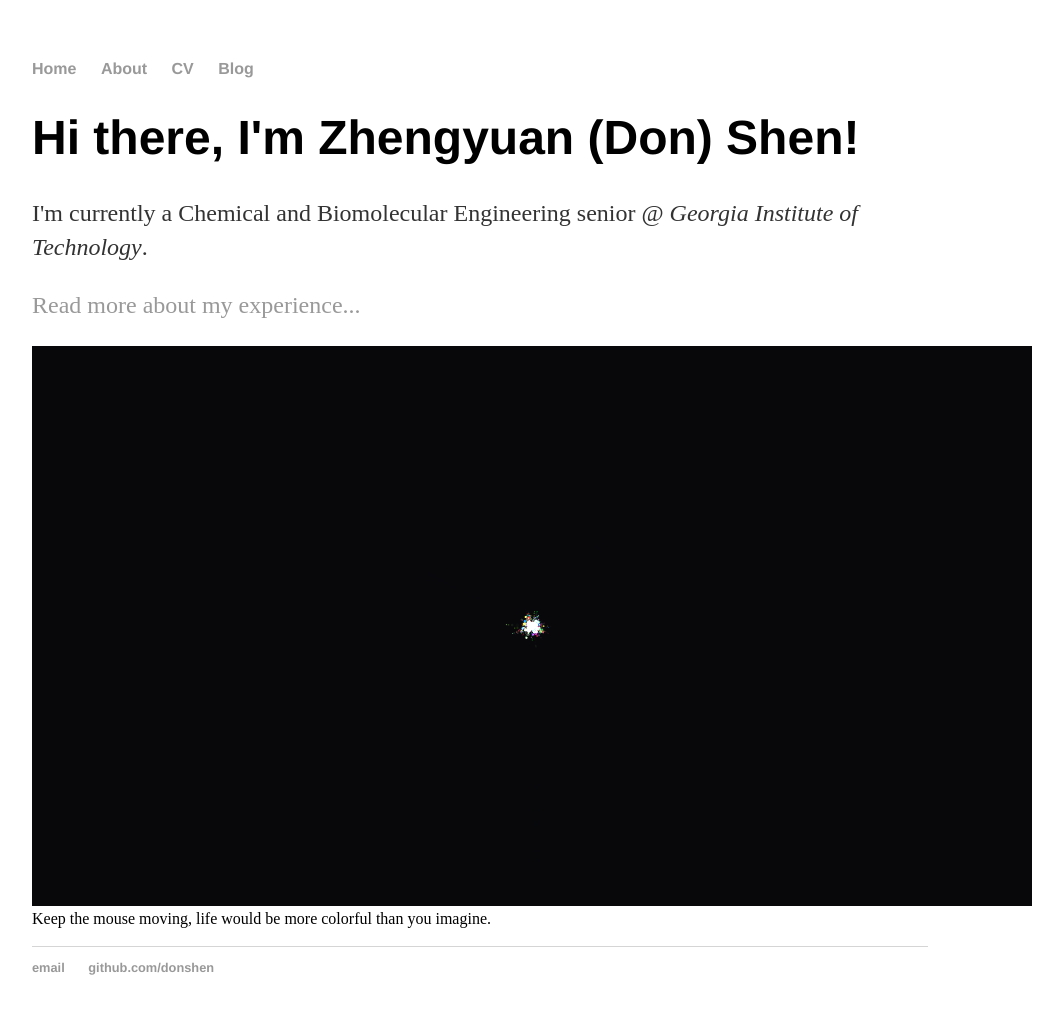
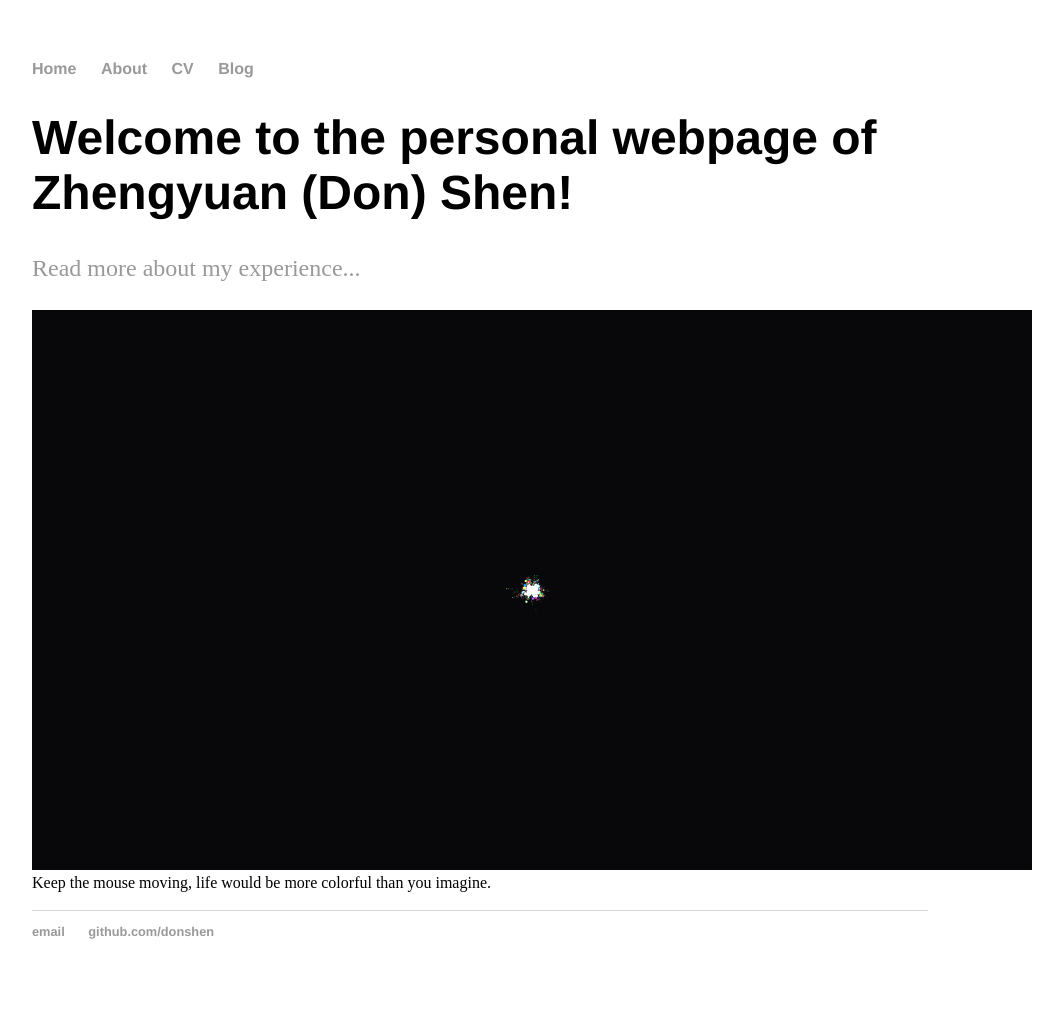
Before and after one commit to donshen/donshen.github.io, a Jekyll site: the page built from index.html, in a window 1280 px wide. Shown: the whole page, without its empty margins (160-1223 px from the left). Built offline with Jekyll 4.4.1, drawn with Linux system fonts in a browser that asks for light colours; after the commit the page ends 999 px from its top, so only the background shows below that.

Commit message:
Update index.html

```diff
--- a/index.html
+++ b/index.html
@@ -1,10 +1,9 @@
 ---
 layout: default
-title: Don Shen, Chemical Engineer
+title: Don Shen
 ---
 <div class="blurb">
-	<h1>Hi there, I'm Zhengyuan (Don) Shen!</h1>
-	<p>I'm currently a Chemical and Biomolecular Engineering senior @ <em>Georgia Institute of Technology</em>. </p>
+	<h1>Welcome to the personal webpage of Zhengyuan (Don) Shen!</h1>
 	<p><a href="/about">Read more about my experience...</a><p>
 </div><!-- /.blurb -->
 
```
